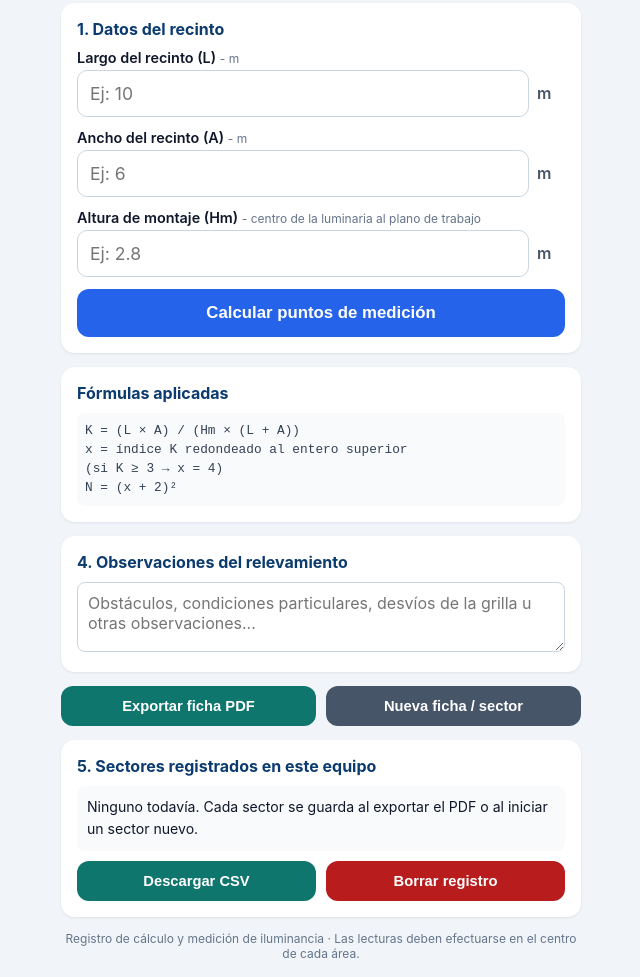
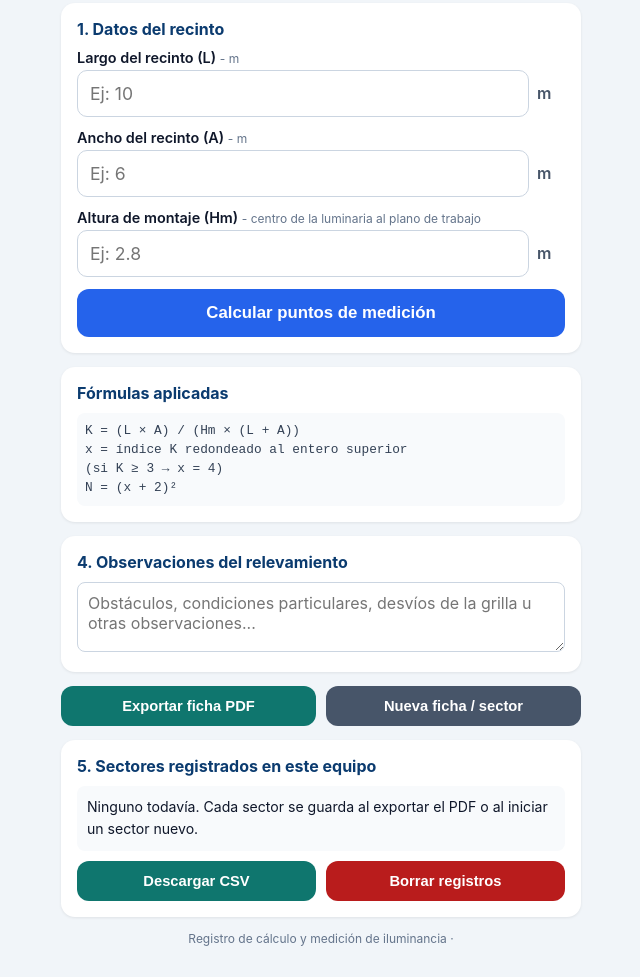
Before and after one commit to ZondaCorp/iluminacion, a plain HTML site: page index.html in a window 1280 px wide. Shown: the part 709-1686 px from the top of the page, without its empty margins (319-959 px from the left). Drawn offline with Linux system fonts and the light colour scheme.

Commit message:
Update index.html

```diff
--- a/index.html
+++ b/index.html
@@ -197,9 +197,9 @@ N = (x + 2)²
   <div class="card no-print" id="regCard">
     <h2>5. Sectores registrados en este equipo</h2>
     <div class="summary-line" id="regInfo"></div>
-    <div class="actions" style="margin-top:10px;margin-bottom:0"><button id="btnCsv">Descargar CSV</button><button id="btnClr">Borrar registro</button></div>
+    <div class="actions" style="margin-top:10px;margin-bottom:0"><button id="btnCsv">Descargar CSV</button><button id="btnClr">Borrar registros</button></div>
   </div>
-  <footer>Registro de cálculo y medición de iluminancia · Las lecturas deben efectuarse en el centro de cada área.</footer>
+  <footer>Registro de cálculo y medición de iluminancia · </footer>
 </div>
 
 <script>
```
